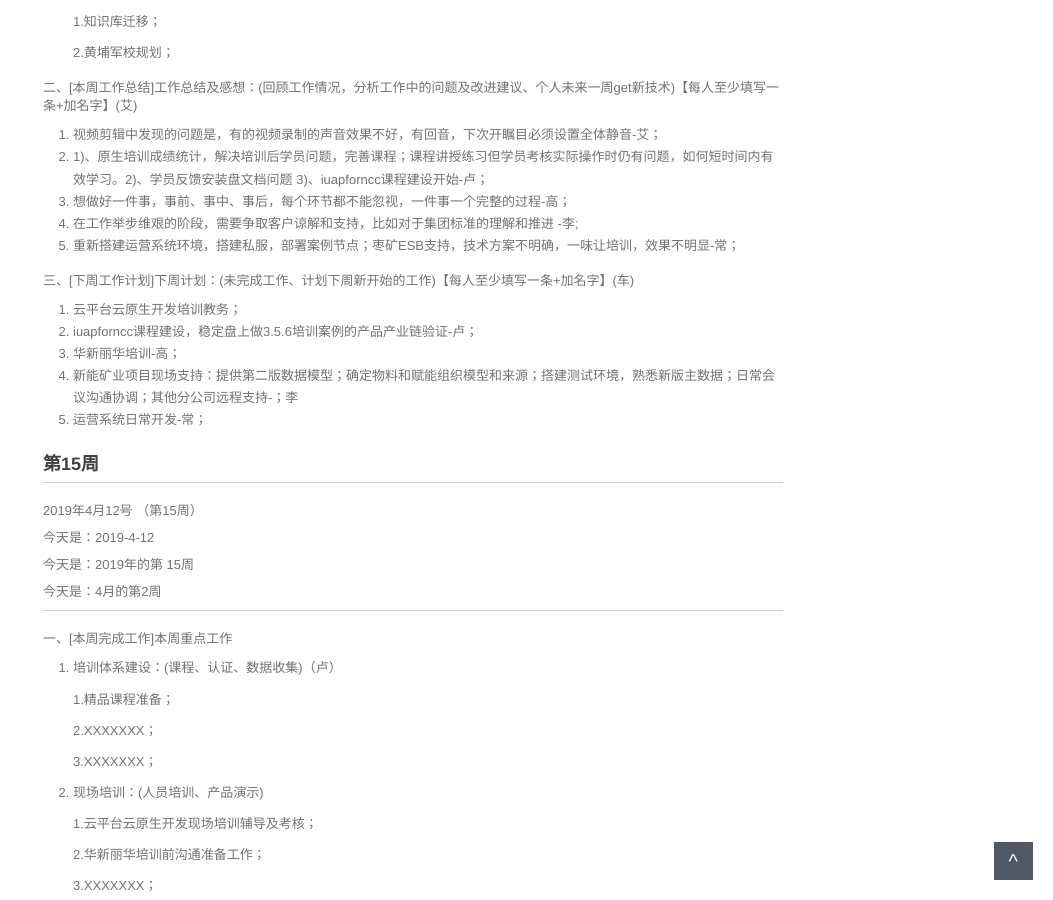
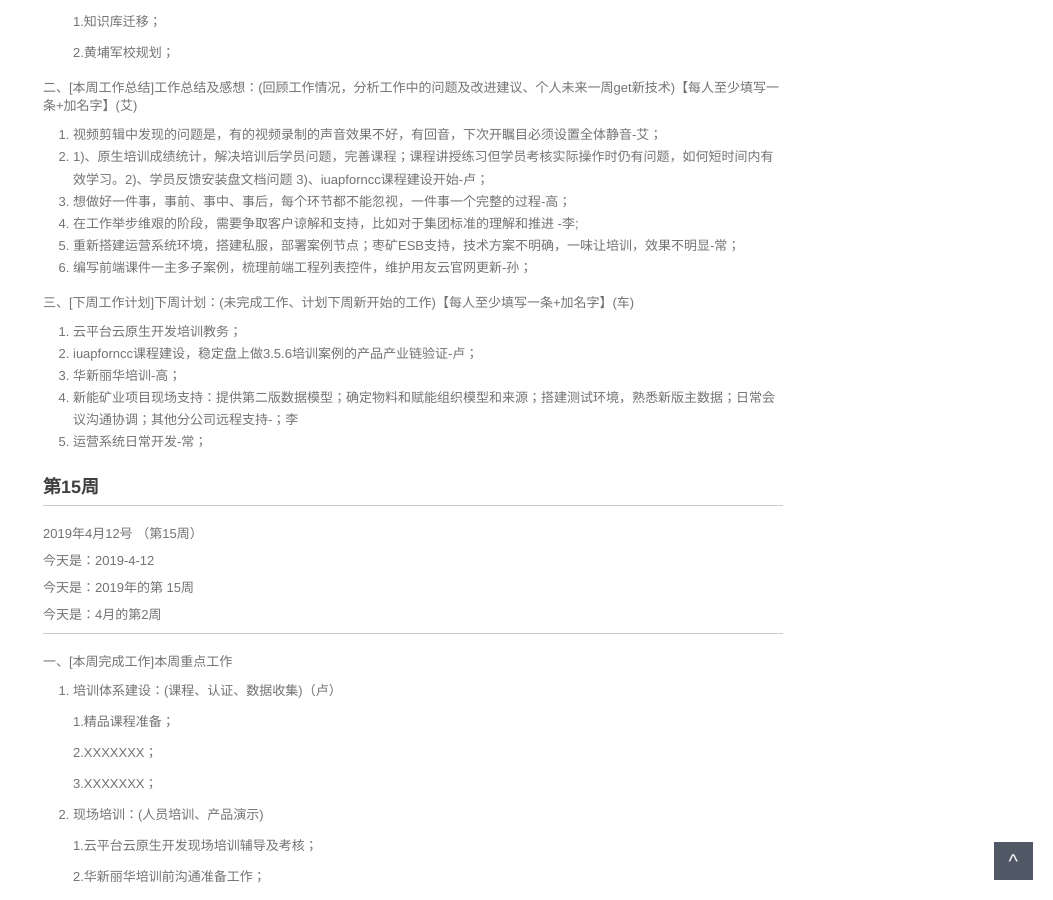
Before and after one commit to walllFlower/blog, a Jekyll site: the page built from _posts/2018-07-17-day_report_cxz.md, in a window 1280 px wide and 900 px high, scrolled down 1209 px. Shown: the whole window, without its empty margins (227-1280 px from the left). Built offline with Jekyll 4.4.1, drawn with Linux system fonts in a browser that asks for light colours; comment, search, counter and statistics services are not loaded.

Commit message:
Update 2018-07-17-day_report_cxz.md

```diff
--- a/_posts/2018-07-17-day_report_cxz.md
+++ b/_posts/2018-07-17-day_report_cxz.md
@@ -77,6 +77,7 @@ categories: 技术运营工作周报
 3. 想做好一件事，事前、事中、事后，每个环节都不能忽视，一件事一个完整的过程-高；
 4. 在工作举步维艰的阶段，需要争取客户谅解和支持，比如对于集团标准的理解和推进 -李;
 5. 重新搭建运营系统环境，搭建私服，部署案例节点；枣矿ESB支持，技术方案不明确，一味让培训，效果不明显-常；
+6. 编写前端课件一主多子案例，梳理前端工程列表控件，维护用友云官网更新-孙；
 
 三、[下周工作计划]下周计划：(未完成工作、计划下周新开始的工作)【每人至少填写一条+加名字】(车)
 
```
